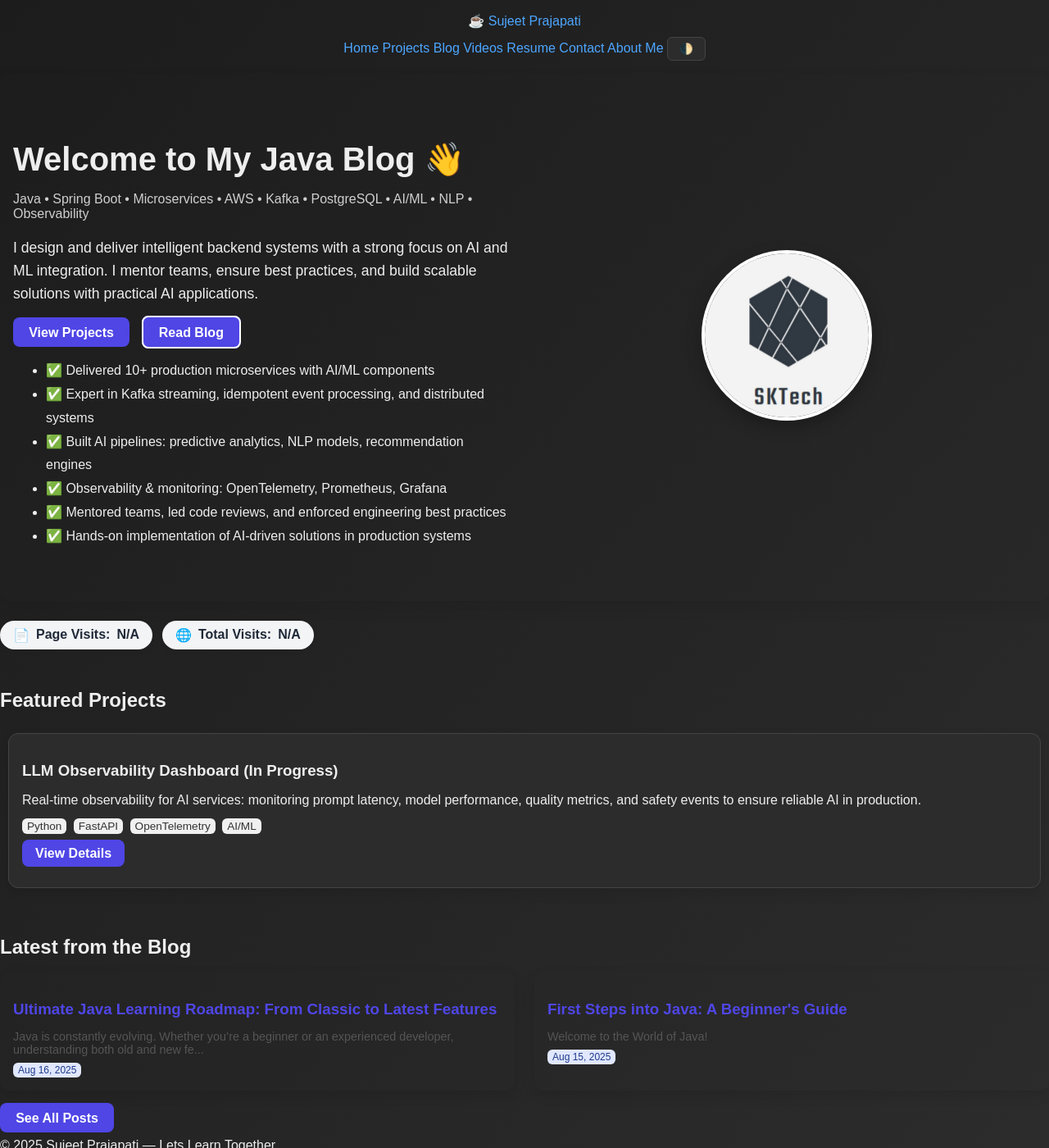
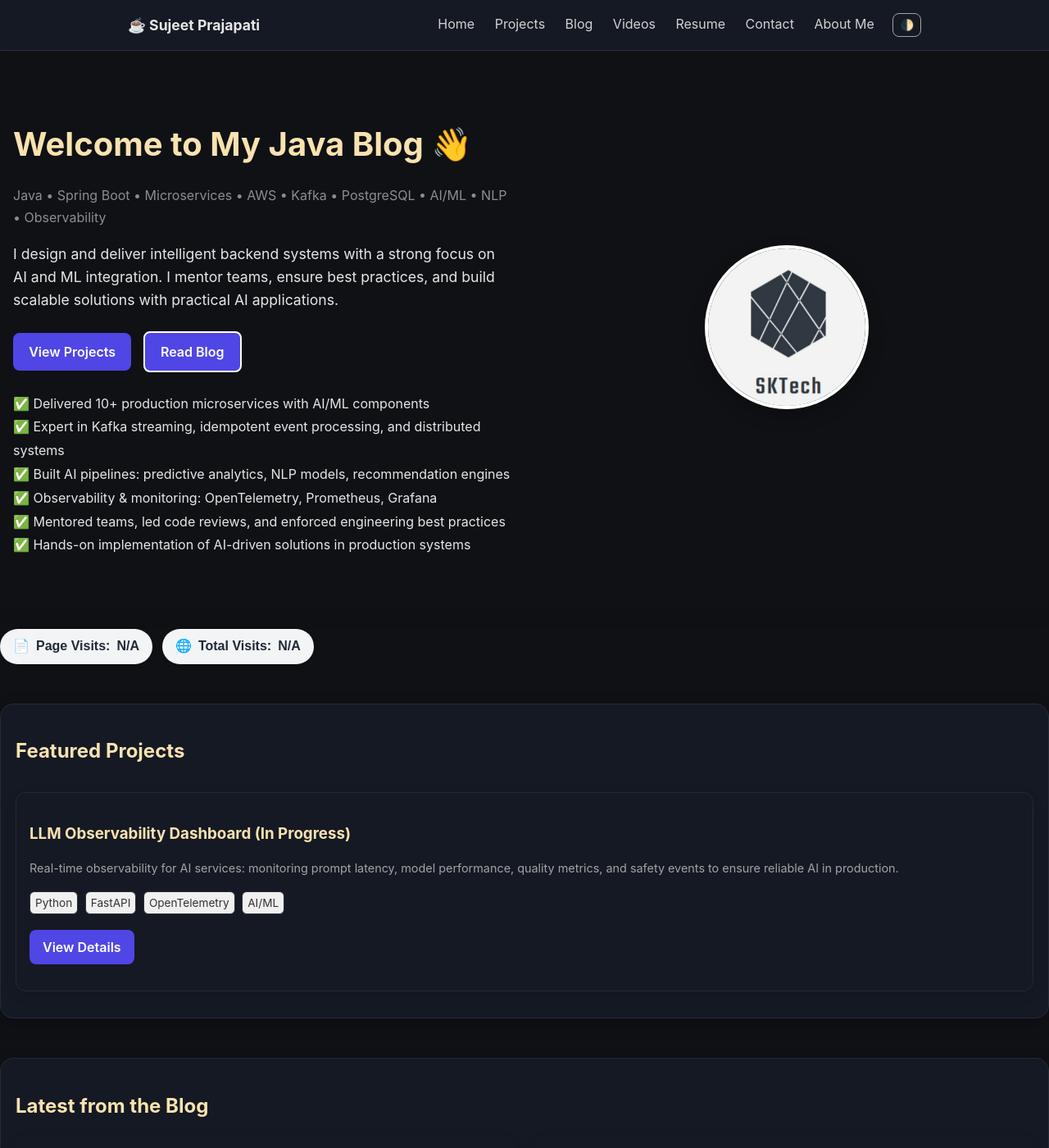
Before and after one commit to Sujeetkumar7/sujeetkumar7.github.io, a Jekyll site: the page built from index.md, in a window 1280 px wide and 1400 px high. Shown: the whole window at 82% size. Built offline with Jekyll 4.4.1, drawn with Linux system fonts in a browser that asks for light colours.

Commit message:
home page update

```diff
--- a/assets/styles.css
+++ b/assets/styles.css
@@ -1,101 +1,59 @@
-/* Base styles */
-:root {
-  --bg-gradient: linear-gradient(to bottom right, #f0f0f0, #d9d9d9); /* light gray gradient */
-  --text-color: #222;
-  --card-bg: #fff;
-  --border-color: #ccc;
-  --link-color: #0066cc;
+:root{
+  --bg:#0f1115; --fg:#e6e6e6; --muted:#a3a3a3; --card:#151923; --accent:#7aa2f7; --ok:#a6e3a1; --warn:#f9e2af;
+}
+:root.light{
+  --bg:#ffffff; --fg:#1a1a1a; --muted:#555; --card:#f6f7fb; --accent:#2a72e5; --ok:#147d3b; --warn:#a07100;
+}
+*{box-sizing:border-box}
+body{margin:0;background:var(--bg);color:var(--fg);font-family:Inter,Segoe UI,Roboto,Arial,sans-serif;line-height:1.65}
+.container{max-width:1000px;margin:0 auto;padding:16px}
+.header-bar{display:flex;align-items:center;justify-content:space-between}
+.brand{font-weight:700;color:var(--fg);text-decoration:none;font-size:1.1rem}
+.nav a{color:var(--fg);opacity:.9;margin:0 10px;text-decoration:none}
+.nav a:hover{opacity:1;color:var(--accent)}
+#themeToggle{margin-left:8px;border:1px solid var(--muted);background:transparent;color:var(--fg);padding:6px 8px;border-radius:8px;cursor:pointer}
+.site-header{background:var(--card);border-bottom:1px solid #2a2f3a;position:sticky;top:0;z-index:10}
+.site-footer{border-top:1px solid #2a2f3a;margin-top:40px;background:var(--card)}
+h1,h2,h3{color:var(--warn)}
+.card{background:var(--card);border:1px solid #242a36;border-radius:16px;padding:18px;margin:14px 0;box-shadow:0 6px 20px rgb(0 0 0 / .25)}
+.grid{display:grid;gap:16px}
+.grid.cards{grid-template-columns:repeat(auto-fit,minmax(260px,1fr))}
+.tag{display:inline-block;border:1px solid #2a2f3a;border-radius:999px;padding:2px 10px;margin:3px 6px 3px 0;font-size:.85rem;color:var(--muted)}
+.btn{display:inline-block;background:var(--accent);color:white;padding:10px 14px;border-radius:10px;text-decoration:none;font-weight:600}
+.btn.ghost{background:transparent;border:1px solid var(--accent);color:var(--accent)}
+pre{background:#1e1e1e;padding:14px;border-radius:10px;overflow:auto}
+code{font-family:'Fira Code',ui-monospace,Menlo,Consolas,monospace}
+a{color:var(--accent)}
+input,textarea,select{width:100%;padding:10px;border-radius:10px;border:1px solid #2a2f3a;background:transparent;color:var(--fg)}
+label{font-weight:600}
+hr{border:0;border-top:1px solid #2a2f3a;margin:24px 0}
+.list-unstyled{list-style:none;padding-left:0}
+.post-item{padding:8px 0;border-bottom:1px solid #2a2f3a}
+.search{margin:10px 0}
+.small{color:var(--muted);font-size:.9rem}
+.badge{font-size:.75rem;background:#2a2f3a;padding:2px 8px;border-radius:8px;margin-left:6px}
+.hero{display:grid;gap:12px;grid-template-columns:1.2fr .8fr;align-items:center}
+@media (max-width:800px){.hero{grid-template-columns:1fr}}
+.avatar{border-radius:16px;max-width:100%}
+/* Fix for code blocks on light theme */
+pre.highlight {
+    background-color: #f5f5f5 !important;  /* light gray background */
+    color: #333333 !important;             /* dark text */
+    padding: 10px;
+    border-radius: 5px;
+    overflow-x: auto;
+    display: block;
+    font-family: Consolas, Menlo, Monaco, monospace;
 }
 
-:root.light {
-  --bg-gradient: linear-gradient(to bottom right, #f0f0f0, #d9d9d9); /* light mode */
-  --text-color: #222;
-  --card-bg: #fff;
-  --border-color: #ccc;
-  --link-color: #0066cc;
+/* For inline code */
+code {
+    background-color: #f5f5f5 !important;
+    color: #333333 !important;
+    padding: 2px 4px;
+    border-radius: 3px;
 }
-
-:root:not(.light) {
-  --bg-gradient: linear-gradient(to bottom right, #1c1c1c, #2c2c2c); /* dark mode */
-  --text-color: #eee;
-  --card-bg: #2c2c2c;
-  --border-color: #444;
-  --link-color: #4da6ff;
+#visit-count {
+  font-weight: bold;
+  color: #1a73e8;
 }
-
-/* Apply background */
-body {
-  margin: 0;
-  font-family: Arial, sans-serif;
-  background: var(--bg-gradient);
-  color: var(--text-color);
-  transition: background 0.3s, color 0.3s;
-}
-
-/* Header */
-header {
-  padding: 1rem;
-  text-align: center;
-}
-
-header h1 {
-  margin: 0;
-}
-
-/* Theme toggle button */
-#themeToggle {
-  margin-top: 10px;
-  padding: 6px 14px;
-  border: none;
-  border-radius: 6px;
-  cursor: pointer;
-  background: var(--card-bg);
-  color: var(--text-color);
-  border: 1px solid var(--border-color);
-  transition: background 0.3s, color 0.3s;
-}
-
-/* Search and filter inputs */
-input[type="text"] {
-  padding: 8px;
-  border: 1px solid var(--border-color);
-  border-radius: 6px;
-  width: 100%;
-  max-width: 300px;
-  margin: 10px auto;
-  display: block;
-  background: var(--card-bg);
-  color: var(--text-color);
-}
-
-/* Project cards */
-.project-card {
-  background: var(--card-bg);
-  color: var(--text-color);
-  border: 1px solid var(--border-color);
-  border-radius: 8px;
-  padding: 15px;
-  margin: 10px;
-  box-shadow: 0 2px 6px rgba(0,0,0,0.1);
-  transition: transform 0.2s;
-}
-
-.project-card:hover {
-  transform: translateY(-3px);
-}
-
-/* Blog post list */
-.post-item {
-  padding: 10px;
-  border-bottom: 1px solid var(--border-color);
-}
-
-/* Links */
-a {
-  color: var(--link-color);
-  text-decoration: none;
-}
-
-a:hover {
-  text-decoration: underline;
-}
```
Also changed, not shown: 1 other file.
